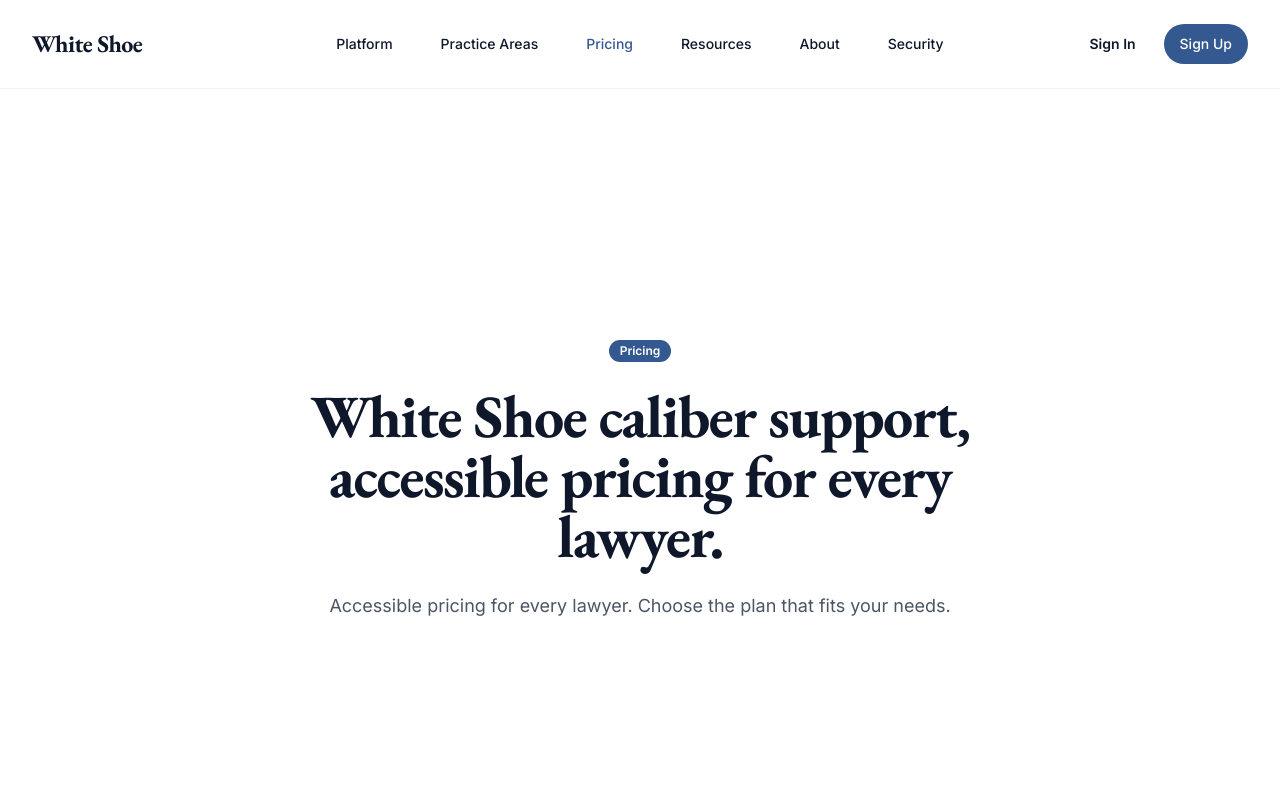
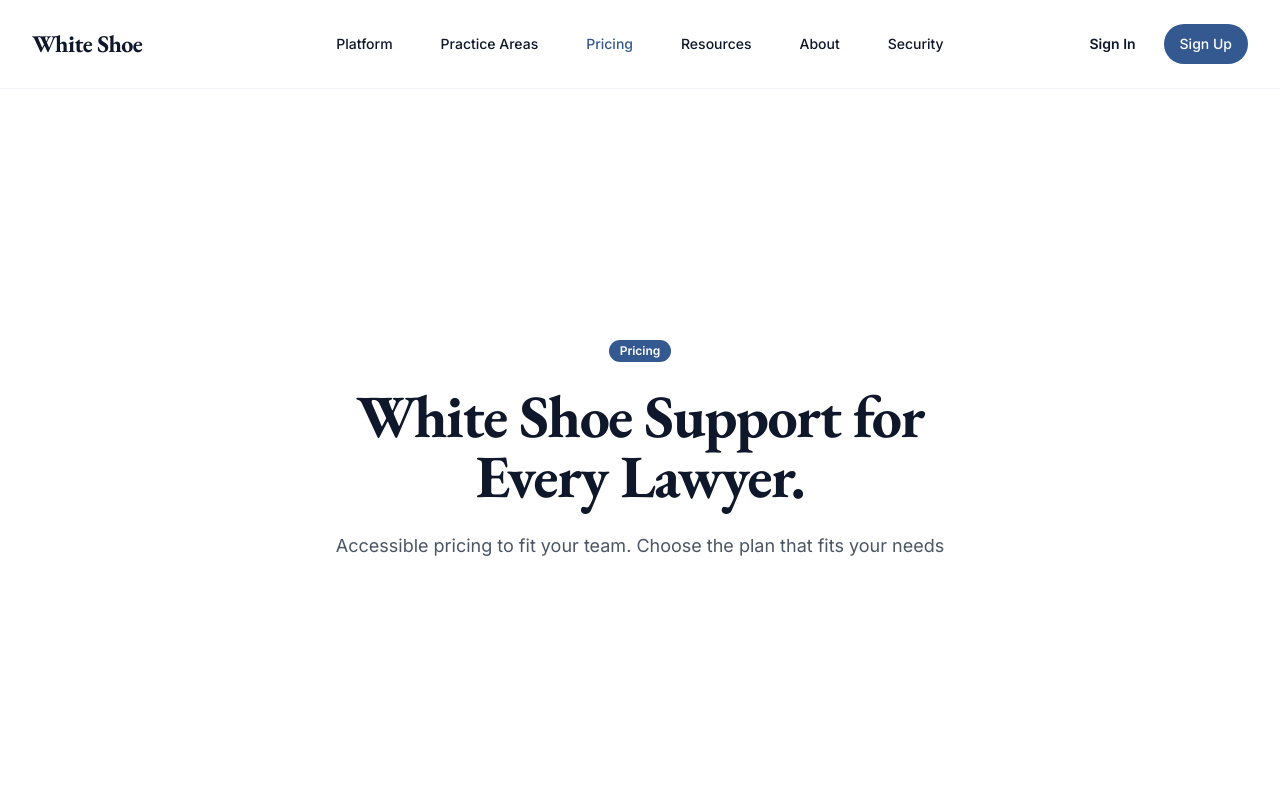
Before and after one commit to ab-boersma/ai-productivity-launch, a React (Vite) app: page /pricing in a window 1280 px wide. Shown: the top 800 px of the page. Built offline with nearby package versions, Linux system fonts and the light colour scheme.

Commit message:
Update pricing page title and subtitle
Updated the title and subtitle on the pricing page to reflect the new copy.

```diff
--- a/src/pages/Pricing.tsx
+++ b/src/pages/Pricing.tsx
@@ -1,3 +1,4 @@
+
 
 import { Header } from "@/components/Header";
 import { Footer } from "@/components/Footer";
@@ -107,10 +108,10 @@ export default function Pricing() {
           <div className="text-center animate-fade-up">
             <Badge className="mb-6 bg-slate-docket text-pure-white">Pricing</Badge>
             <h1 className="text-4xl font-bold tracking-garamond text-midnight-brief sm:text-6xl">
-              White Shoe caliber support, accessible pricing for every lawyer.
+              White Shoe Support for Every Lawyer.
             </h1>
             <p className="mt-6 text-lg leading-8 text-gray-600">
-              Accessible pricing for every lawyer. Choose the plan that fits your needs.
+              Accessible pricing to fit your team. Choose the plan that fits your needs
             </p>
           </div>
         </div>
```
